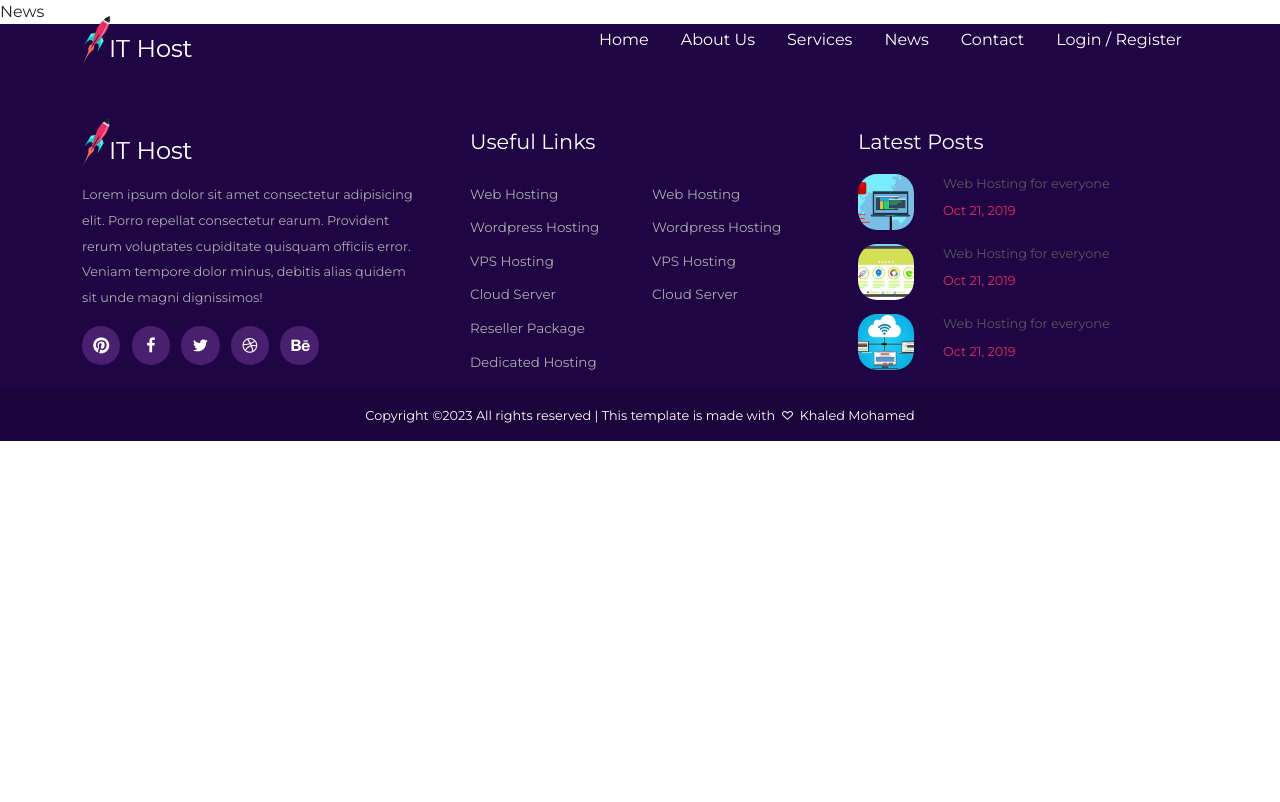
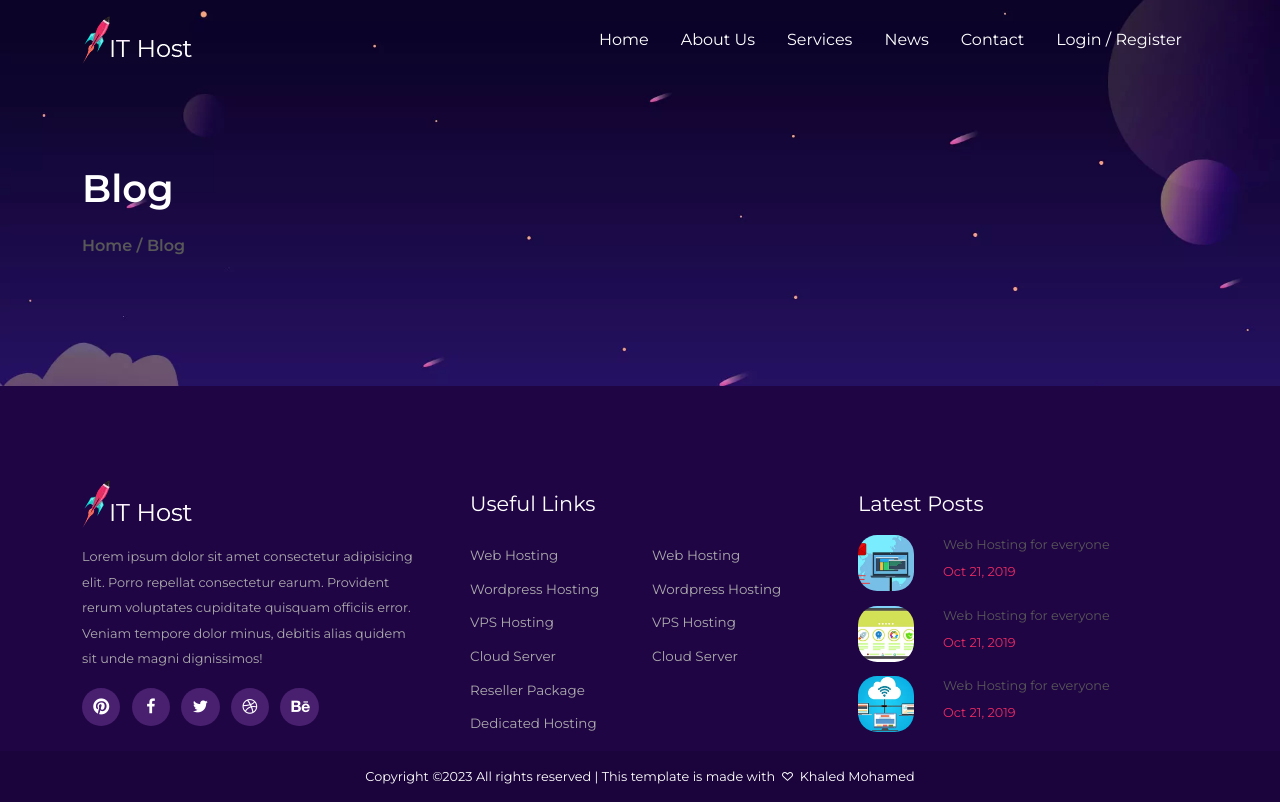
Before and after one commit to krypton225/IT-Host, a React (Create React App) app: page /news in a window 1280 px wide. Built offline with nearby package versions, Linux system fonts and the light colour scheme.

Commit message:
ADD SectionHeader component @ News page

```diff
--- a/src/pages/News/News.tsx
+++ b/src/pages/News/News.tsx
@@ -1,7 +1,14 @@
+import { SectionHeader } from "components";
+import { useEffect } from "react";
+
 const News = () => {
+    useEffect(() => {
+        window.scrollTo(0, 0);
+    }, []);
+
     return (
-        <div>
-            News
+        <div className="news">
+            <SectionHeader sectionName="blog" baseURL="home" />
         </div>
     );
 };
```
